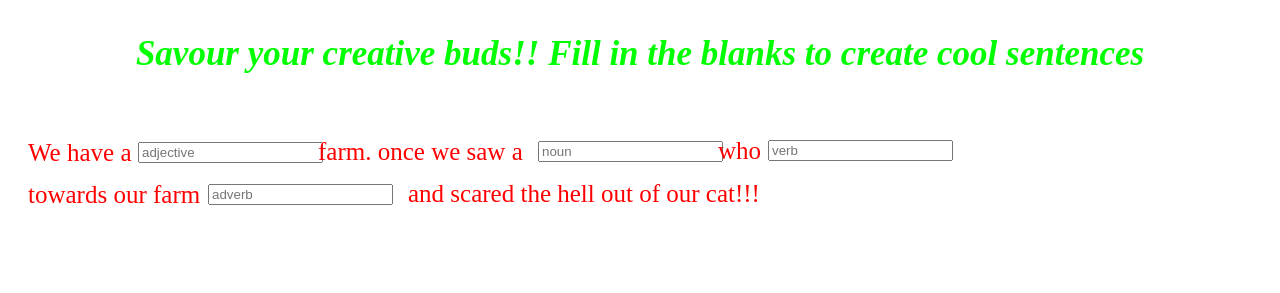
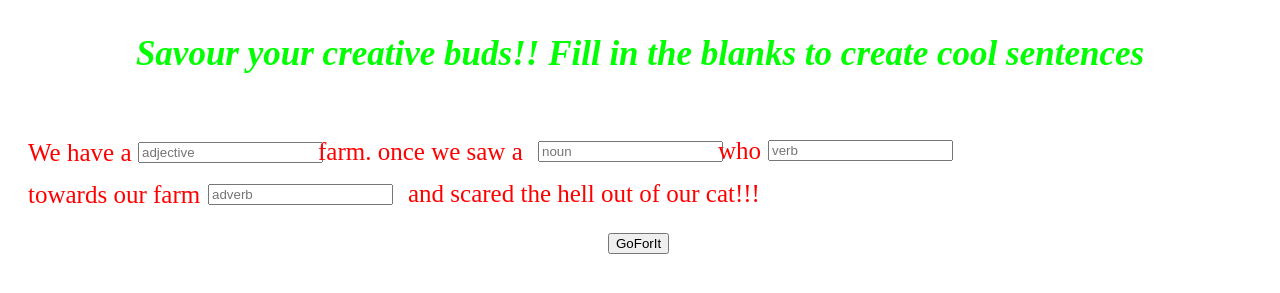
Before and after one commit to sachin19183/webApp, a plain HTML site: page JS Games/index.html in a window 1280 px wide. Shown: the part 93-386 px from the top of the page. Drawn offline with Linux system fonts and the light colour scheme.

Commit message:
added submit button

```diff
--- a/JS Games/index.html
+++ b/JS Games/index.html
@@ -21,6 +21,7 @@
        <input id="FourthBlank" type="text" placeholder="adverb" required />
        <p id="FifthBlock"> and scared the hell out of our cat!!! </p>
 
+        <button id="button" type="submit">GoForIt</button>
 
     </form>
 
--- a/JS Games/style.css
+++ b/JS Games/style.css
@@ -74,3 +74,8 @@ p {
     bottom:325px;
     left:400px;
 }
+button {
+    position:relative;
+    bottom:325px;
+    left:600px;
+}
```
